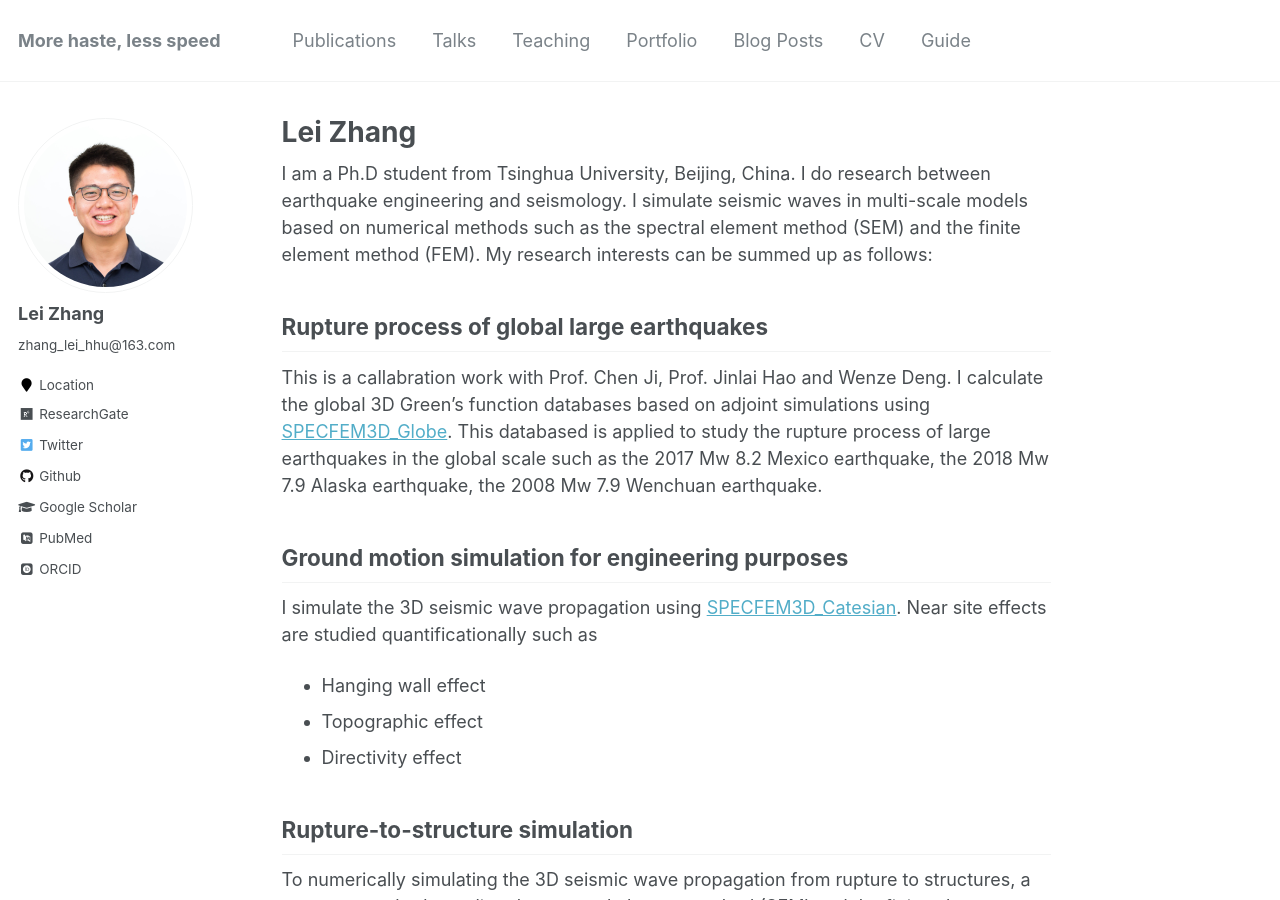
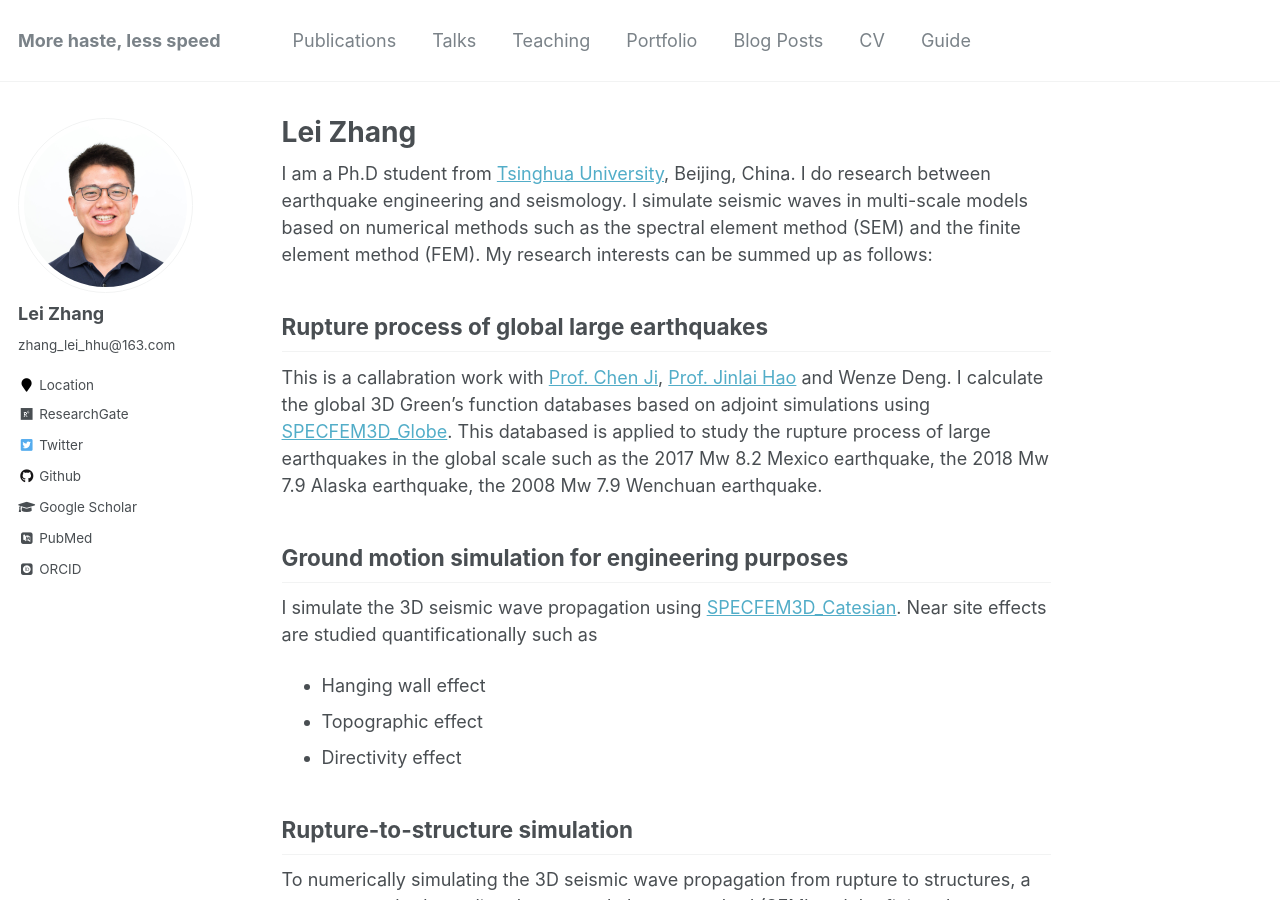
Before and after one commit to zhanglei911/zhanglei911.github.io, a Jekyll site: the page built from _pages/about.md, in a window 1280 px wide and 900 px high. Built offline with Jekyll 4.4.1, drawn with Linux system fonts in a browser that asks for light colours; some web fonts are replaced; some of the changed lines change nothing that is shown.

Commit message:
Update about.md

```diff
--- a/_pages/about.md
+++ b/_pages/about.md
@@ -8,11 +8,11 @@ redirect_from:
   - /about.html
 ---
 
-I am a Ph.D student from Tsinghua University, Beijing, China. I do research between earthquake engineering and seismology. I simulate seismic waves in multi-scale models based on numerical methods such as the spectral element method (SEM) and the finite element method (FEM). My research interests can be summed up as follows:
+I am a Ph.D student from [Tsinghua University](https://www.tsinghua.edu.cn/en/), Beijing, China. I do research between earthquake engineering and seismology. I simulate seismic waves in multi-scale models based on numerical methods such as the spectral element method (SEM) and the finite element method (FEM). My research interests can be summed up as follows:
 
 Rupture process of global large earthquakes
 ------
-This is a callabration work with Prof. Chen Ji, Prof. Jinlai Hao and Wenze Deng. I calculate the global 3D Green's function databases based on adjoint simulations using [SPECFEM3D_Globe](https://geodynamics.org/cig/software/specfem3d_globe/). This databased is applied to study the rupture process of large earthquakes in the global scale such as the 2017 Mw 8.2 Mexico earthquake, the 2018 Mw 7.9 Alaska earthquake, the 2008 Mw 7.9 Wenchuan earthquake.
+This is a callabration work with [Prof. Chen Ji](https://www.geol.ucsb.edu/people/chen-ji), [Prof. Jinlai Hao](http://sourcedb.igg.cas.cn/cn/zjrck/fyjy/201502/t20150210_4311909.html) and Wenze Deng. I calculate the global 3D Green's function databases based on adjoint simulations using [SPECFEM3D_Globe](https://geodynamics.org/cig/software/specfem3d_globe/). This databased is applied to study the rupture process of large earthquakes in the global scale such as the 2017 Mw 8.2 Mexico earthquake, the 2018 Mw 7.9 Alaska earthquake, the 2008 Mw 7.9 Wenchuan earthquake.
 
 Ground motion simulation for engineering purposes
 ------
```
